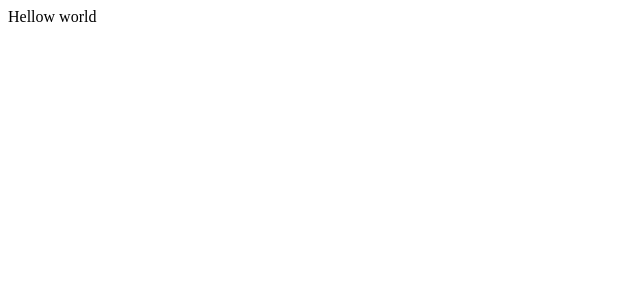
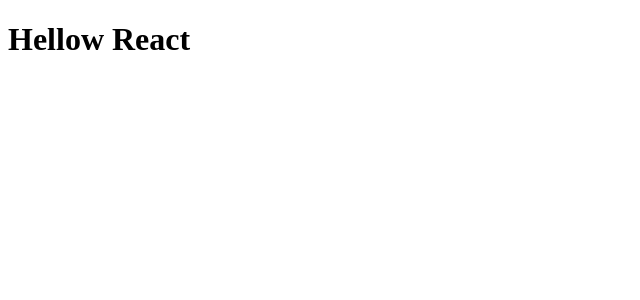
Before and after one commit to KhanZiaul/React-JS-Practice, a React (Create React App) app: page / in a window 1280 px wide. Shown: the top 300 px of the page, without its empty margins (0-640 px from the left). Built offline with nearby package versions, Linux system fonts and the light colour scheme.

Commit message:
first element create

```diff
--- a/src/App.js
+++ b/src/App.js
@@ -1,7 +1,7 @@
 function App() {
   return (
     <div className="App">
-     Hellow world
+     Hellow react
     </div>
   );
 }
--- a/src/index.js
+++ b/src/index.js
@@ -1,16 +1,20 @@
 import React from 'react';
-import ReactDOM from 'react-dom/client';
-import App from './App';
-import reportWebVitals from './reportWebVitals';
+import ReactDOM from 'react-dom';
 
-const root = ReactDOM.createRoot(document.getElementById('root'));
-root.render(
-  <React.StrictMode>
-    <App />
-  </React.StrictMode>
+// const elements = (
+//   <h1 className="heading">
+//     <span className="text">Hellow React</span>
+//     <img src=""/>
+//     </h1>
+// );
+
+// console.log(elements);
+
+const elements = (
+  <h1 className="heading">
+    <span className="text">Hellow React</span>
+    <img src=""/>
+    </h1>
 );
 
-// If you want to start measuring performance in your app, pass a function
-// to log results (for example: reportWebVitals(console.log))
-// or send to an analytics endpoint. Learn more: https://bit.ly/CRA-vitals
-reportWebVitals();
+ReactDOM.render(elements,document.getElementById('root'))
```
